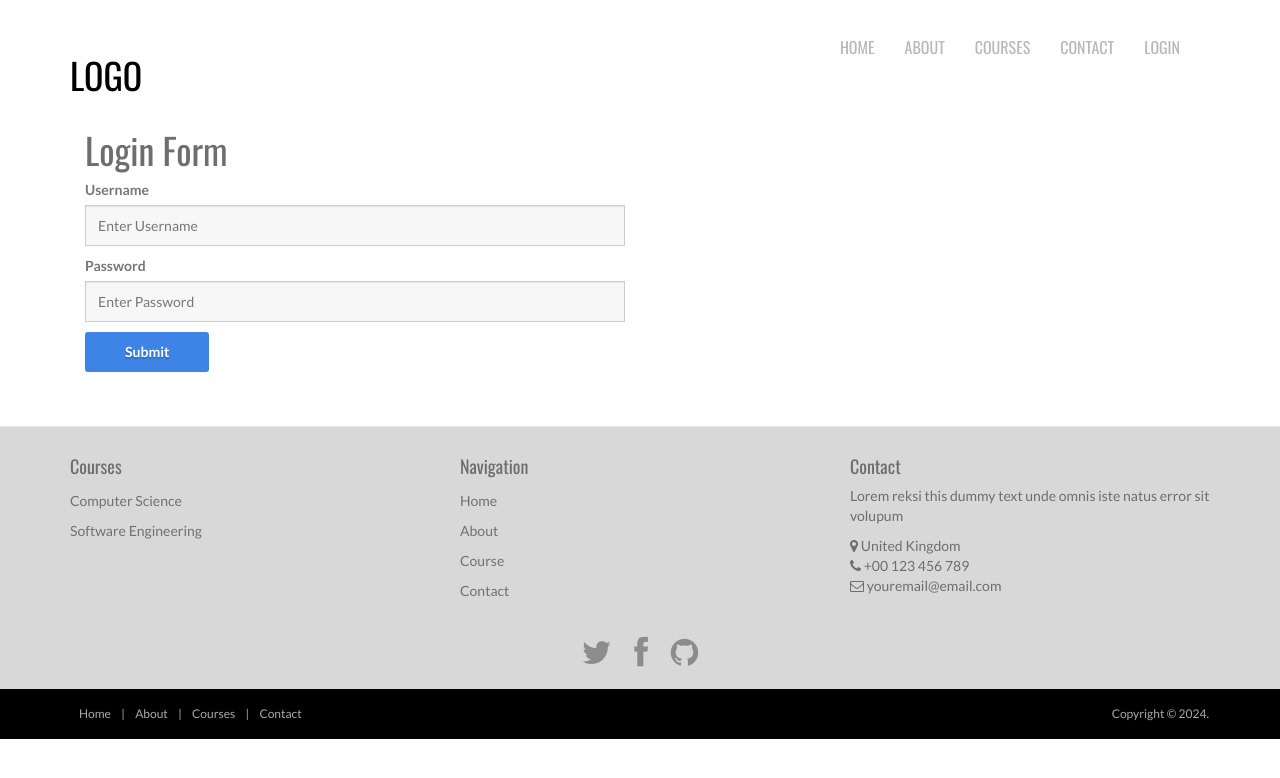
After one commit to farhankhan83/Django, a Django app: page /login in a window 1280 px wide. The commit adds this page. Shown: the top 778 px of the page. Run offline with Django 5.2, Linux system fonts and the light colour scheme; parts of the project's set-up code (start-up, migrations or seed data) failed here and were passed over; some libraries are stand-ins or nearby versions.

Commit message:
Aqeel/login and logout (#3)
* added db config and implemented env variables

* login and logout user with toastr

---------

Co-authored-by: imaqeelkhan28 <imaqeelkhan28@gmail.com>

```diff
--- a/home/static/css/style.css
+++ b/home/static/css/style.css
@@ -1010,3 +1010,13 @@ list-style: none;
 		margin: 8px 0 0;
 	}
 }
+
+.margin-vertical {
+	margin-top: 10px;
+	margin-bottom: 10px;
+}
+
+.margin-horizontal {
+	margin-right: 10px;
+	margin-left: 10px;
+}
--- /dev/null
+++ b/home/templates/login.html
@@ -0,0 +1,37 @@
+{% extends "master.html" %}
+{% load static %}
+{% block title %}
+	Login
+{% endblock %}
+{% block content %}
+<section class="container">
+
+<div class="container col-md-6 offset-md-3">
+  <h1>Login Form</h1>
+  <form method="POST" action="{% url 'Login' %}" >
+    {% csrf_token %}
+      <div class="margin-vertical">
+        <label for="username" class="form-label">Username</label>
+    <input
+          type="text"
+          class="form-control"
+          name="username"
+          placeholder="Enter Username"
+          required
+        >
+      </div>
+      <div class="margin-vertical">
+        <label for="password" class="form-label">Password</label>
+    <input
+          type="password"
+          class="form-control"
+          name="password"
+          placeholder="Enter Password"
+          required
+        >
+      </div>
+      <button type="submit" class="btn btn-primary">Submit</button>
+  </form>
+</div>
+</section>
+{% endblock %}
--- a/home/templates/master.html
+++ b/home/templates/master.html
@@ -5,10 +5,14 @@
   <meta charset="utf-8">
 	<meta name="viewport" content="width=device-width, initial-scale=1.0">
   <link rel="stylesheet" media="screen" href="http://fonts.googleapis.com/css?family=Open+Sans:300,400,700">
-	<link rel="stylesheet" href="{% static 'css/bootstrap.min.css' %}">
+  <link rel="stylesheet" href="{% static 'css/bootstrap.min.css' %}">
 	<link rel="stylesheet" href="{% static 'css/font-awesome.min.css' %}">
 	<link rel="stylesheet" href="{% static 'css/bootstrap-theme.css' %}" media="screen">
 	<link rel="stylesheet" href="{% static 'css/style.css' %}">
+  <!-- CSS -->
+<link rel="stylesheet" href="//cdn.jsdelivr.net/npm/alertifyjs@1.13.1/build/css/alertify.min.css"/>
+<!-- Default theme -->
+<link rel="stylesheet" href="//cdn.jsdelivr.net/npm/alertifyjs@1.13.1/build/css/themes/default.min.css"/>
   <title>{% block title %}{% endblock %}</title>
   {% block metaData %}{% endblock %}
 </head>
@@ -16,25 +20,32 @@
 <!-- Fixed navbar -->
 <div class="navbar navbar-inverse">
   <div class="container">
-    <div class="navbar-header">
+    <div style="margin: 0; padding: 0;">
       <!-- Button for smallest screens -->
       <button type="button" class="navbar-toggle" data-toggle="collapse" data-target=".navbar-collapse"><span class="icon-bar"></span><span class="icon-bar"></span><span class="icon-bar"></span></button>
-      <a class="navbar-brand" href="index.html">
-        <img src="{% static 'images/logo1.png'  %}" alt="logo"></a>
+      <a class="navbar-brand" style="margin: 0; padding: 0;" href="{% url 'Home' %}">
+        <!-- <img src="" alt="logo"></a> -->
+        <h1 style="color: black;">LOGO</h1>
+      </a>
     </div>
     <div class="navbar-collapse collapse">
       <ul class="nav navbar-nav pull-right mainNav">
         <li class=""><a href="/">Home</a></li>
-        <li><a href="about">About</a></li>
-        <li><a href="courses">Courses</a></li>
-        <li><a href="contact">Contact</a></li>
-
+        <li><a href="{% url 'About' %}">About</a></li>
+        <li><a href="{% url 'About' %}">Courses</a></li>
+        <li><a href="{% url 'Contact' %}">Contact</a></li>
+{% if request.user.is_authenticated %}
+  <li><a href="{% url 'Logout' %}">Logout</a></li>
+  {% else %}
+  <li><a href="{% url 'Login' %}">Login</a></li>
+{% endif %}
       </ul>
     </div>
     <!--/.nav-collapse -->
   </div>
 </div>
 <!-- /.navbar -->
+
 {% block content %}
 {% endblock %}
 
@@ -141,5 +152,14 @@
 	<script type='text/javascript' src="{% static 'js/jquery.min.js' %}"></script>
 
     <script src="{% static 'js/bootstrap.min.js' %}"></script>
+    <script src="//cdn.jsdelivr.net/npm/alertifyjs@1.13.1/build/alertify.min.js"></script>
+      {% if messages %}
+      {% for message in messages %}
+    <script>
+      alertify.set('notifier', 'position', 'top-right')
+      alertify.success('{{message}}')
+    </script>
+      {% endfor%}
+      {% endif %}
 </body>
 </html>
--- a/home/urls.py
+++ b/home/urls.py
@@ -3,6 +3,8 @@ from . import views
 
 urlpatterns = [
     path('', views.homePage, name='Home'),
-    path('about', views.aboutUs, name='About'),
-    path('contact', views.contact, name='Contact'),
+    path('about/', views.aboutUs, name='About'),
+    path('contact/', views.contact, name='Contact'),
+    path('login', views.login, name='Login'),
+    path('logout/', views.logoutUser, name='Logout'),
 ]
--- a/home/views.py
+++ b/home/views.py
@@ -1,15 +1,56 @@
-from django.shortcuts import render
-from django.http import HttpResponse
+from django.shortcuts import render, redirect
 from django.template import loader
+from django.contrib.auth import authenticate, login as auth_login, logout
+from django.contrib import messages
 
 def homePage(request):
-    template = loader.get_template('homePage.html')
-    return HttpResponse(template.render())
+    return render(request, 'homePage.html', {})
 
 def aboutUs(request):
-    template = loader.get_template('about.html')
-    return HttpResponse(template.render())
+    return render(request, 'about.html', {})
 
 def contact(request):
-    template = loader.get_template('contact.html')
-    return HttpResponse(template.render())
+    return render(request, 'contact.html', {})
+
+def login(request):
+    if request.method == 'POST':
+        username = request.POST['username']
+        password = request.POST['password']
+
+        # Authentication Logic
+        user = authenticate(request, username = username, password = password)
+
+        if user is not None:
+            auth_login(request, user)
+            messages.success(request, 'User Logged In Successfully')
+            return redirect('Home')
+        else:
+            messages.success(request, "Error Logging In")
+            return redirect('Home')
+    else:
+        return render(request, 'login.html', {})
+
+
+def loginUser(request):
+    print(request)
+
+    if request.method == 'POST':
+        email = request.POST['username']
+        password = request.POST['password']
+
+        # Authentication Logic
+        user = authenticate(request, useremail = email, password = password)
+        if user is not None:
+            login(request, user)
+            message.success(request, 'User Logged In Successfully')
+            return redirect('Home')
+        else:
+            messages.success(request, "Error Logging In")
+            return redirect('Home')
+    else:
+        return render(request, 'home.html', {})
+
+def logoutUser(req):
+    logout(req)
+    messages.success(req, 'Logged out successfully!')
+    return redirect('Home')
```
